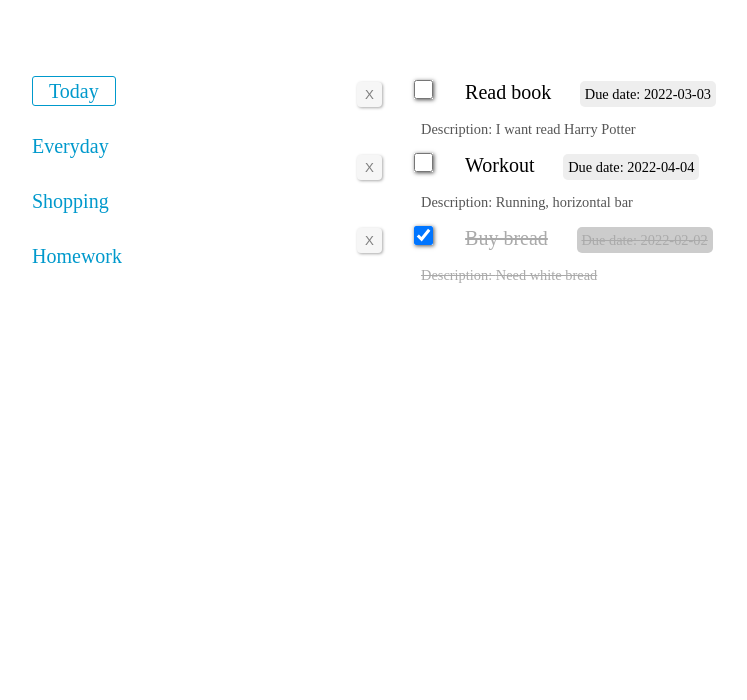
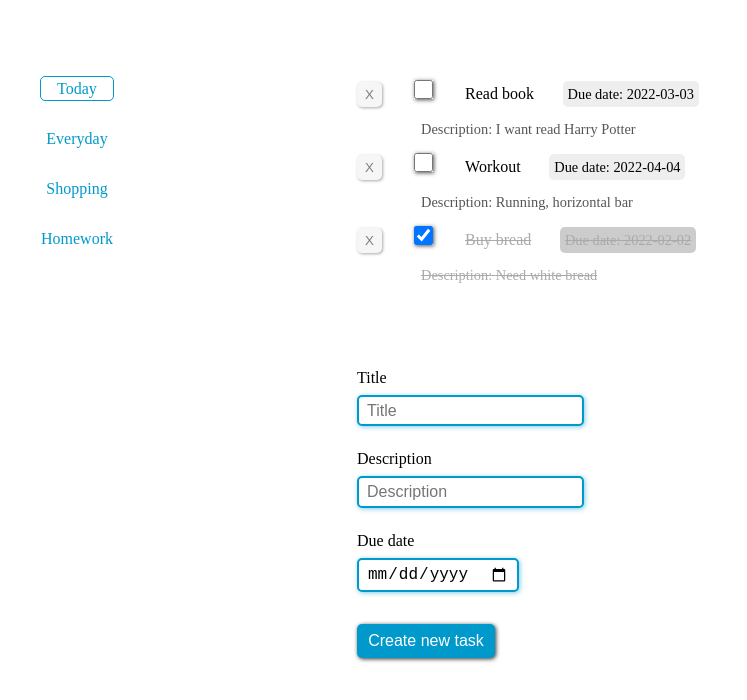
Before and after one commit to EugeneKovalskyi/interlink, a React (Create React App) app in the folder week5/react-todolist/: page / in a window 1280 px wide. Shown: the top 700 px of the page, without its empty margins (283-1030 px from the left). Built offline with nearby package versions, Linux system fonts and the light colour scheme.

Commit message:
add form component and update some styles

```diff
--- a/week5/react-todolist/src/App.js
+++ b/week5/react-todolist/src/App.js
@@ -3,6 +3,7 @@ import styles from './style/App.module.css'
 
 import Sidebar from './components/Sidebar'
 import TasksList from './components/TasksList'
+import Form from './components/Form'
 
 function App() {
   const lists = [
@@ -57,6 +58,7 @@ function App() {
     <div className={styles.app}>
       <Sidebar lists={lists} />
       <TasksList tasks={tasks} setTask={toggleTask} deleteTask={deleteTask} />
+      <Form />
     </div>
   )
 }
--- /dev/null
+++ b/week5/react-todolist/src/components/Form.js
@@ -0,0 +1,34 @@
+import React from 'react'
+import styles from '../style/Form.module.css'
+
+export default function Form({ addTask }) {
+  return (
+    <form>
+      <label className={styles.label}>
+        Title
+        <input
+          className={styles.input}
+          type='text'
+          name='title'
+          placeholder='Title'
+        />
+      </label>
+      <label className={styles.label}>
+        Description
+        <input
+          className={styles.input}
+          type='text'
+          name='description'
+          placeholder='Description'
+        />
+      </label>
+      <label className={styles.label}>
+        Due date
+        <input className={styles.input} type='date' name='due_date' />
+      </label>
+      <button className={styles.button} onSubmit={addTask}>
+        Create new task
+      </button>
+    </form>
+  )
+}
--- a/week5/react-todolist/src/index.css
+++ b/week5/react-todolist/src/index.css
@@ -3,12 +3,8 @@ body,
 input {
   padding: 0;
   margin: 0;
-}
-
-body {
-  font-size: 20px;
-  height: 100%;
   box-sizing: border-box;
+  font-size: 16px;
 }
 
 #root {
--- a/week5/react-todolist/src/style/App.module.css
+++ b/week5/react-todolist/src/style/App.module.css
@@ -3,4 +3,5 @@
   margin: 0 auto;
   width: 100%;
   grid-template-columns: 1fr 1fr;
+  grid-template-rows: 1fr 1fr;
 }
--- /dev/null
+++ b/week5/react-todolist/src/style/Form.module.css
@@ -0,0 +1,36 @@
+.label:not(label:first-child) {
+  display: block;
+  margin-top: 1.5rem;
+}
+
+.input {
+  display: block;
+  margin-top: 0.5rem;
+  padding: 0.3rem 0.5rem;
+  font-size: inherit;
+  max-width: 20rem;
+  box-shadow: 1px 1px 5px #0099cc80;
+  border-radius: 5px;
+  border: 2px solid #09c;
+  outline: none;
+}
+
+.input:focus {
+  box-shadow: 0 0 7px 1px #09c;
+}
+
+.button {
+  margin-top: 2rem;
+  padding: 0.5rem 0.7rem;
+  font-size: inherit;
+  color: #fff;
+  box-shadow: 1px 1px 4px 0px #333;
+  background-color: #09c;
+  border: none;
+  border-radius: 5px;
+}
+
+.button:hover {
+  filter: brightness(130%);
+  box-shadow: 1px 1px 5px 1px #09c;
+}
--- a/week5/react-todolist/src/style/List.module.css
+++ b/week5/react-todolist/src/style/List.module.css
@@ -8,5 +8,5 @@
 }
 
 .link:hover {
-  filter: brightness(70%);
+  filter: brightness(130%);
 }
--- a/week5/react-todolist/src/style/Sidebar.module.css
+++ b/week5/react-todolist/src/style/Sidebar.module.css
@@ -1,5 +1,8 @@
 .sidebar {
+  text-align: center;
   justify-self: center;
+  grid-row-start: 1;
+  grid-row-end: 3;
 }
 
 .link {
@@ -7,10 +10,10 @@
   color: #09c;
   text-decoration: none;
   border: 1px solid #09c;
-  border-radius: 3px;
+  border-radius: 5px;
 }
 
 .link:hover {
-  filter: brightness(90%);
+  filter: brightness(130%);
   box-shadow: 1px 1px 5px #999;
 }
--- a/week5/react-todolist/src/style/Task.module.css
+++ b/week5/react-todolist/src/style/Task.module.css
@@ -4,7 +4,7 @@
   background-color: #eee;
   box-shadow: 1px 1px 3px #555;
   border: none;
-  border-radius: 4px;
+  border-radius: 5px;
   opacity: 0.5;
 }
 
```
